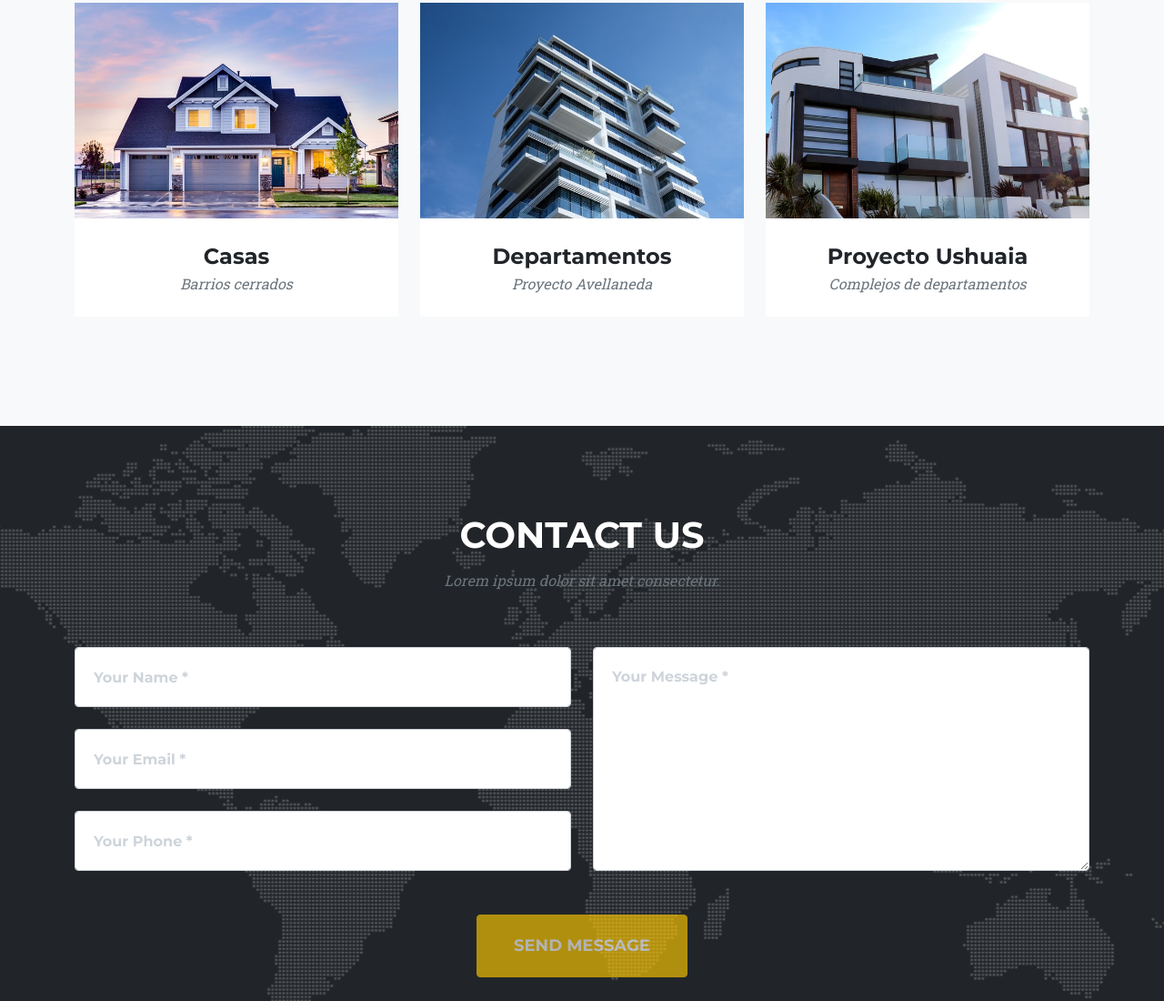
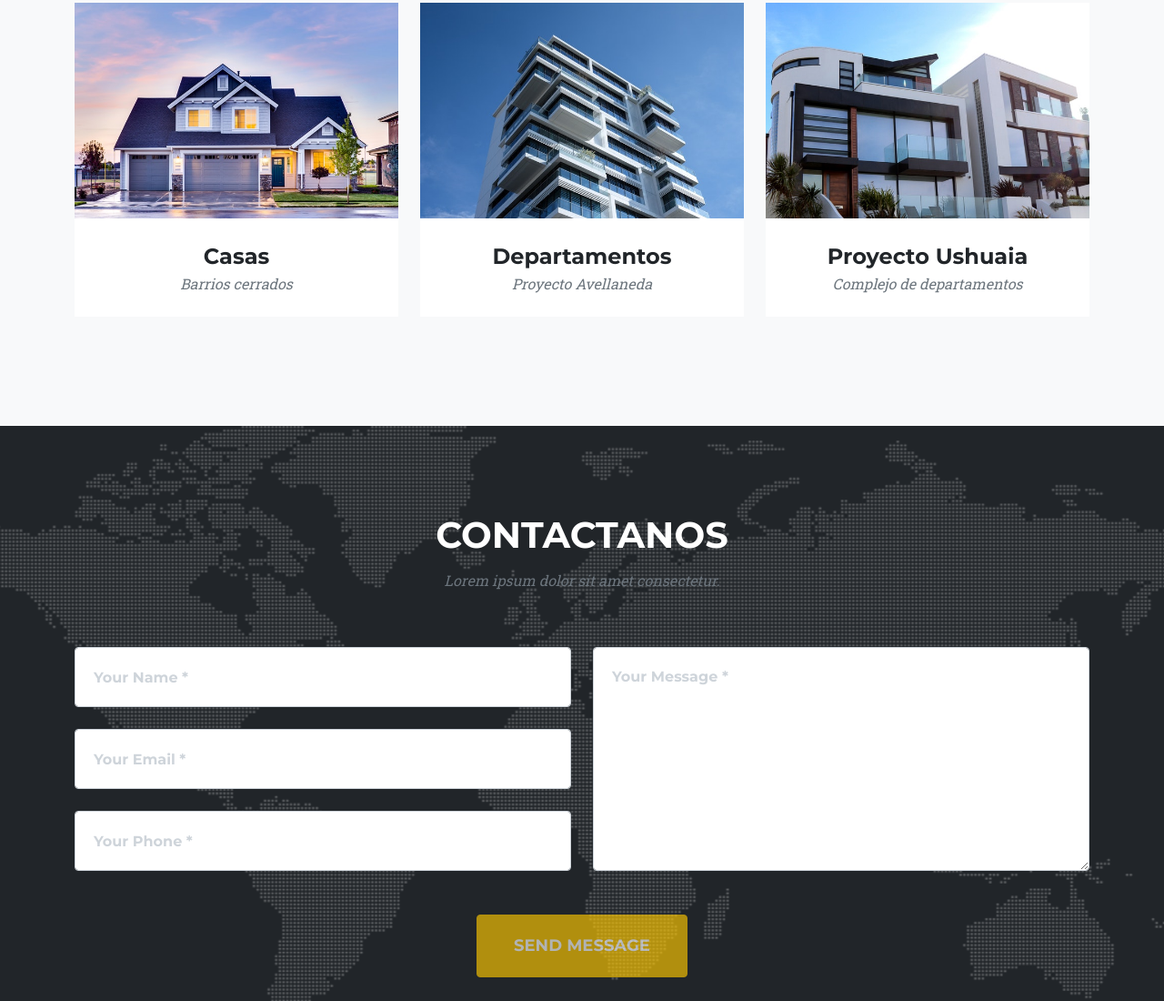
Before and after one commit to adrian-mendez/constructora, a plain HTML site: page index.html in a window 1280 px wide. Shown: the part 1578-2678 px from the top of the page at 91% size. Drawn offline with nearby package versions, Linux system fonts and the light colour scheme.

Commit message:
edit index

```diff
--- a/index.html
+++ b/index.html
@@ -128,7 +128,7 @@
                             </a>
                             <div class="portfolio-caption">
                                 <div class="portfolio-caption-heading">Proyecto Ushuaia</div>
-                                <div class="portfolio-caption-subheading text-muted">Complejos de departamentos</div>
+                                <div class="portfolio-caption-subheading text-muted">Complejo de departamentos</div>
                             </div>
                         </div>
                     </div>
@@ -144,7 +144,7 @@
         <section class="page-section" id="contact">
             <div class="container">
                 <div class="text-center">
-                    <h2 class="section-heading text-uppercase">Contact Us</h2>
+                    <h2 class="section-heading text-uppercase">Contactanos</h2>
                     <h3 class="section-subheading text-muted">Lorem ipsum dolor sit amet consectetur.</h3>
                 </div>
 
```
